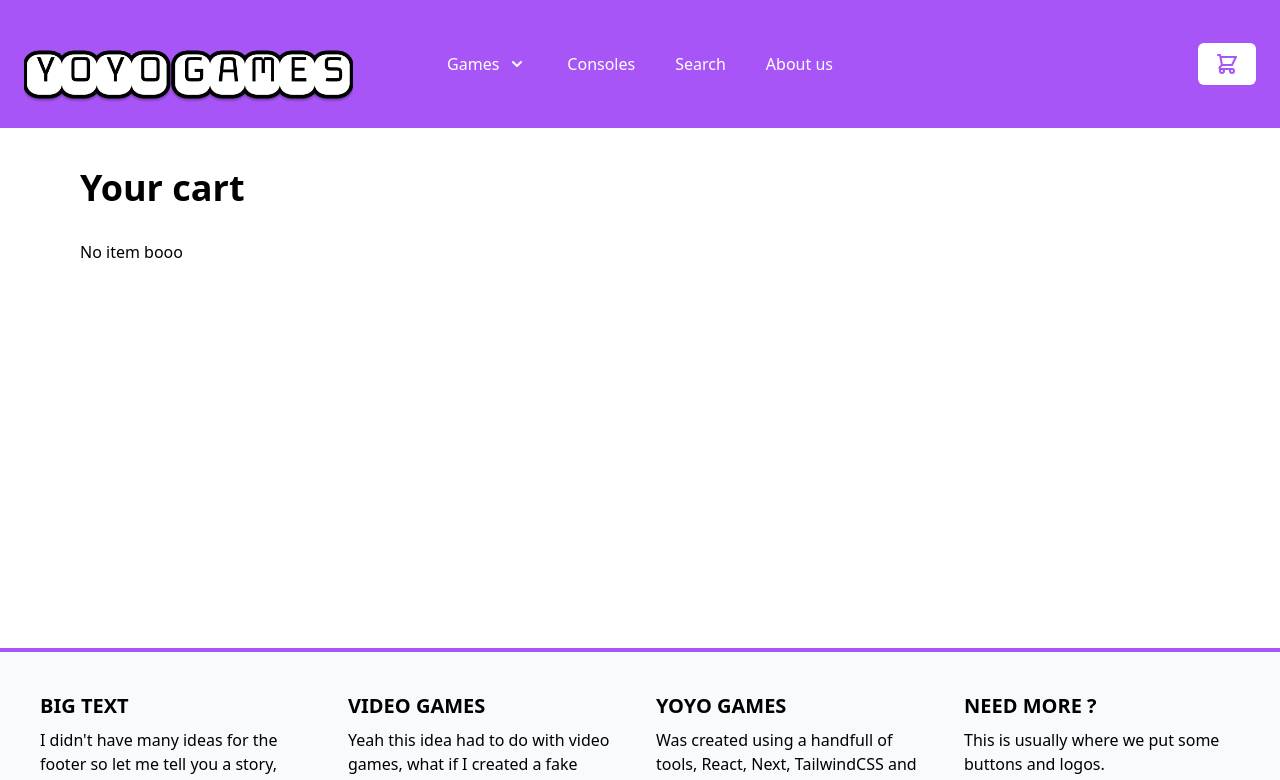
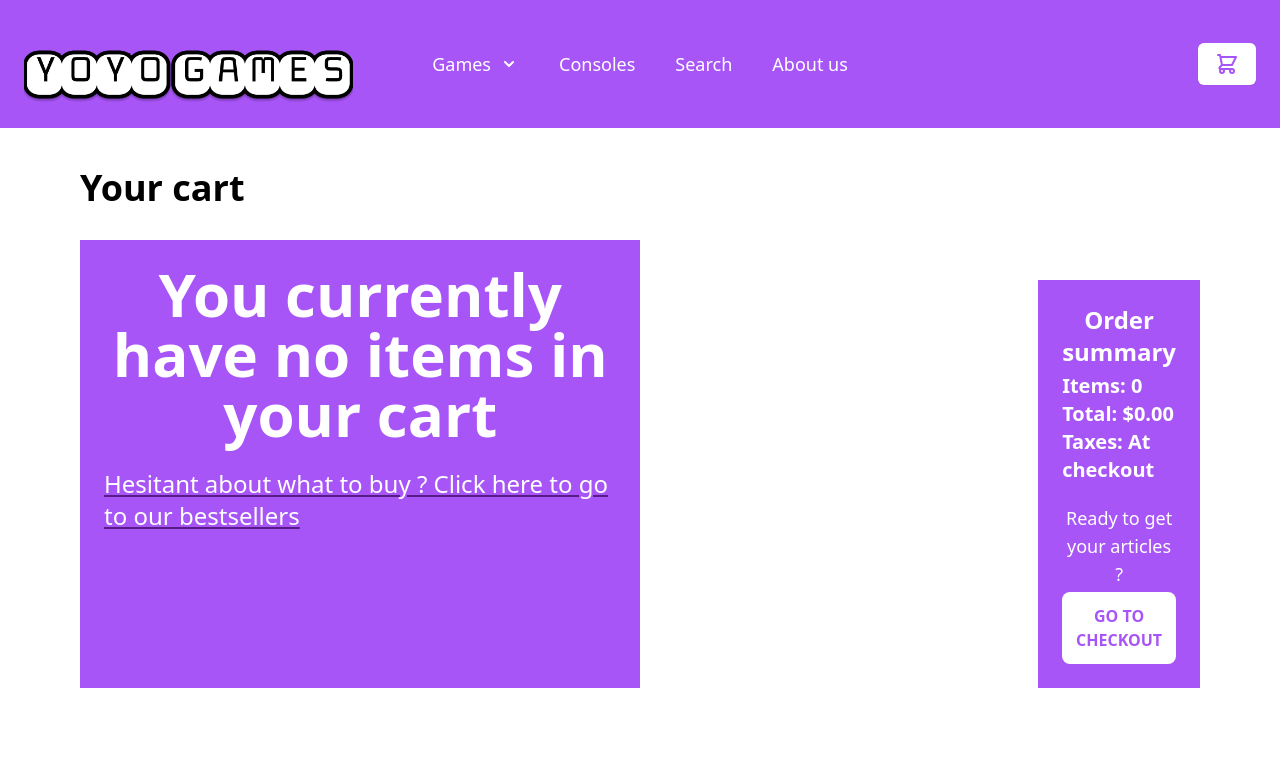
Before and after one commit to yoansj/yoyo-games, a Next.js app: page /cart in a window 1280 px wide. Shown: the top 780 px of the page. Built offline with nearby package versions, Linux system fonts and the light colour scheme.

Commit message:
[MOD] Cart page almost done missing responsive

```diff
--- a/components/AddedToCartModal.tsx
+++ b/components/AddedToCartModal.tsx
@@ -82,9 +82,8 @@ export default function AddToCartModal({
                 <button
                   type="button"
                   className="inline-flex justify-center px-4 py-2 text-sm font-medium text-white bg-purple-500 border border-transparent rounded-md hover:bg-purple-600 focus:outline-none focus-visible:ring-2 focus-visible:ring-offset-2 focus-visible:ring-purple-900"
-                  onClick={onClose}
                 >
-                  Go to the cart page
+                  <a href="/cart">Go to the cart page</a>
                 </button>
               </div>
             </div>
--- /dev/null
+++ b/components/CartItem.tsx
@@ -0,0 +1,142 @@
+import React from "react";
+import IConsole from "../types/IConsole";
+import IGame from "../types/IGame";
+import IItem from "../types/IItem";
+import Cart from "../utils/Cart";
+
+interface IProps {
+  /**
+   * Item in the cart
+   */
+  item: IItem;
+
+  /**
+   * Map index number
+   */
+  index: number;
+
+  /**
+   * Quantity of said item
+   */
+  quantity: number;
+
+  /**
+   * Reference to the cart
+   */
+  cart: Cart | undefined;
+
+  /**
+   * Function called to refresh the cart
+   */
+  refreshFunction: () => any | void | undefined;
+}
+
+export default function CartItem({
+  item,
+  index,
+  cart,
+  refreshFunction,
+  quantity,
+}: IProps) {
+  const game = item as IGame;
+  const console = item as IConsole;
+
+  const incrementItem = (index: number) => {
+    if (cart) {
+      cart.incrementItem(index);
+      refreshFunction();
+    }
+  };
+
+  const decrementItem = (index: number) => {
+    if (cart) {
+      cart.decrementItem(index);
+      refreshFunction();
+    }
+  };
+
+  const removeItemFromCart = (index: number) => {
+    if (cart) {
+      cart.deleteItemByIndex(index);
+      refreshFunction();
+    }
+  };
+
+  if (item.typehint === "game") {
+    return (
+      <div key={index} className="border border-purple-500 flex flex-row my-10">
+        <a className="max-w-xs lg:h-80" href={"games/" + item.id}>
+          <img src={item.thumbnail} />
+        </a>
+        <div className="flex flex-col w-full justify-around">
+          <div id="name-description">
+            <h1 className="text-3xl font-bold">{item.name}</h1>
+            <p className="text-xl">{game.description}</p>
+          </div>
+          <div id="stats">
+            <h2 className="text-xl">
+              For: {game.avaiableOn.map((console) => console.name + " ")}
+            </h2>
+            <h2 className="text-xl">Release date: {game.releaseDate}</h2>
+            <h2 className="text-xl">Price: {game.price} $</h2>
+          </div>
+          <div id="actions">
+            <div className="flex justify-between">
+              <div className="flex flex-row justify-around">
+                <button
+                  disabled={quantity <= 1}
+                  onClick={() => decrementItem(index)}
+                  className="bg-white p-3 rounded-xl border-2 border-red-500 hover:bg-red-600 disabled:border-gray-500 disabled:text-gray-500 disabled:hover:bg-white text-red-500"
+                >
+                  <h1 className="font-bold">-</h1>
+                </button>
+                <div className="border-2 border-black rounded-xl p-3 mx-4 text-center">
+                  <h1 className="font-bold inline-block m-2">
+                    Quantity: {quantity}
+                  </h1>
+                </div>
+                <button
+                  onClick={() => incrementItem(index)}
+                  className="bg-white p-3 rounded-xl border-2 border-green-500 hover:bg-green-600"
+                >
+                  <h1 className="text-green-500 font-bold">+</h1>
+                </button>
+              </div>
+              <div className="flex flex-row justify-around">
+                <button
+                  className="bg-purple-500 p-3 rounded-xl  hover:bg-purple-700 mr-4"
+                  onClick={() => removeItemFromCart(index)}
+                >
+                  <h1 className="text-white font-bold">Remove item</h1>
+                </button>
+                <button className="bg-purple-500 p-3 rounded-xl  hover:bg-purple-700">
+                  <a href={"games/" + item.id} className="text-white font-bold">
+                    Item page
+                  </a>
+                </button>
+              </div>
+              <div className="mr-4">
+                <h1 className="font-bold text-xl">Total price</h1>
+                <h1 className="font-bold text-3xl text-purple-500">
+                  ${(quantity * item.price).toFixed(2)}
+                </h1>
+              </div>
+            </div>
+          </div>
+        </div>
+      </div>
+    );
+  } else {
+    return (
+      <div key={index} className="border border-purple-500 flex flex-row">
+        <a className="max-w-xs h-80" href={"games/" + item.id}>
+          <img src={item.thumbnail} />
+        </a>
+        <div className="flex flex-col">
+          <h1 className="text-3xl font-bold mt-4">{item.name}</h1>
+          <h2 className="text-xl mt-4">For: {}</h2>
+        </div>
+      </div>
+    );
+  }
+}
--- a/components/Header.tsx
+++ b/components/Header.tsx
@@ -35,7 +35,7 @@ export default function Header() {
           <Popover.Group as="nav" className="hidden md:flex space-x-10">
             <Popover className="relative">
               <>
-                <Popover.Button className="group inline-flex items-center text-base text-white font-medium">
+                <Popover.Button className="group inline-flex items-center text-lg text-white font-medium">
                   <span className="text-white hover:text-slate-100">Games</span>
                   <ChevronDownIcon
                     className={"text-white ml-2 h-5 w-5"}
@@ -116,19 +116,19 @@ export default function Header() {
 
             <a
               href="#"
-              className="text-base font-medium text-white hover:text-slate-100"
+              className="text-lg font-medium text-white hover:text-slate-100"
             >
               Consoles
             </a>
             <a
               href="#"
-              className="text-base font-medium text-white hover:text-slate-100"
+              className="text-lg font-medium text-white hover:text-slate-100"
             >
               Search
             </a>
             <a
               href="/about"
-              className="text-base font-medium text-white hover:text-slate-100"
+              className="text-lg font-medium text-white hover:text-slate-100"
             >
               About us
             </a>
--- /dev/null
+++ b/components/NoItem.tsx
@@ -0,0 +1,17 @@
+import React from "react";
+
+export default function NoTitem() {
+  return (
+    <div className="bg-purple-500 p-6 flex items-center flex-col text-white">
+      <h1 className=" text-6xl font-extrabold text-center mb-6">
+        You currently have no items in your cart
+      </h1>
+      <a
+        href="/best-sellers"
+        className="text-2xl underline underline-offset-2 decoration-purple-900 decoration-2"
+      >
+        Hesitant about what to buy ? Click here to go to our bestsellers
+      </a>
+    </div>
+  );
+}
--- a/data/games.ts
+++ b/data/games.ts
@@ -34,7 +34,7 @@ const games: Array<IGame> = [
     releaseDate: "Already released",
     stars: 5,
     thumbnail:
-      "https://culturedvultures.com/wp-content/uploads/2021/02/Rift-Apart-Box-Art.jpg",
+      "https://media.direct.playstation.com/is/image/sierialto/ps5-ratchet-clank-rift-apart-game-box-front?$Background_Large$",
     id: "g4me-rat-ps5",
     typehint: "game",
   },
@@ -55,7 +55,7 @@ const games: Array<IGame> = [
     releaseDate: "Already released",
     stars: 4,
     thumbnail:
-      "https://media.direct.playstation.com/is/image/sierialto/returnal-ps5-game-box-front",
+      "https://media.direct.playstation.com/is/image/sierialto/returnal-ps5-game-box-front?$Background_Large$",
     id: "g4me-ret-ps5",
     typehint: "game",
   },
--- a/pages/cart/index.tsx
+++ b/pages/cart/index.tsx
@@ -4,8 +4,8 @@ import Footer from "../../components/Footer";
 import Header from "../../components/Header";
 import { useEffect, useMemo, useState } from "react";
 import Cart from "../../utils/Cart";
-import IGame from "../../types/IGame";
-import IConsole from "../../types/IConsole";
+import NoTitem from "../../components/NoItem";
+import CartItem from "../../components/CartItem";
 
 export default function CartPage() {
   const [cart, setCart] = useState<Cart>();
@@ -23,19 +23,7 @@ export default function CartPage() {
     return [];
   }, [cart, refresh]);
 
-  const incrementItem = (index: number) => {
-    if (cart) {
-      cart.incrementItem(index);
-      setRefresh((r) => !r);
-    }
-  };
-
-  const decrementItem = (index: number) => {
-    if (cart) {
-      cart.decrementItem(index);
-      setRefresh((r) => !r);
-    }
-  };
+  const refreshFunction = () => setRefresh((r) => !r);
 
   return (
     <div className="w-full">
@@ -56,89 +44,45 @@ export default function CartPage() {
       <Header />
       <main className="flex flex-col my-10 mx-20 mb-96">
         <h1 className="text-4xl font-bold max-w-4xl mb-8">Your cart</h1>
-        <div>
-          {cartItems.map(([quantity, item], i) => {
-            const game = item as IGame;
-            const console = item as IConsole;
-            if (item.typehint === "game") {
-              return (
-                <div key={i} className="border border-purple-500 flex flex-row">
-                  <a className="max-w-xs lg:h-80" href={"games/" + item.id}>
-                    <img src={item.thumbnail} />
-                  </a>
-                  <div className="flex flex-col w-full justify-around">
-                    <div id="name-description">
-                      <h1 className="text-3xl font-bold">{item.name}</h1>
-                      <p className="text-xl">{game.description}</p>
-                    </div>
-                    <div id="stats">
-                      <h2 className="text-xl">
-                        For:{" "}
-                        {game.avaiableOn.map((console) => console.name + " ")}
-                      </h2>
-                      <h2 className="text-xl">
-                        Release date: {game.releaseDate}
-                      </h2>
-                      <h2 className="text-xl">Price: {game.price} $</h2>
-                    </div>
-                    <div id="actions">
-                      <div className="flex justify-between">
-                        <div className="flex flex-row justify-around">
-                          <button
-                            disabled={quantity <= 1}
-                            onClick={() => decrementItem(i)}
-                            className="bg-white p-3 rounded-xl border-2 border-red-500 hover:bg-red-600 disabled:border-gray-500 disabled:text-gray-500 disabled:hover:bg-white text-red-500"
-                          >
-                            <h1 className="font-bold">-</h1>
-                          </button>
-                          <div className="border-2 border-black rounded-xl p-3 mx-4 text-center">
-                            <h1 className="font-bold inline-block m-2">
-                              Quantity: {quantity}
-                            </h1>
-                          </div>
-                          <button
-                            onClick={() => incrementItem(i)}
-                            className="bg-white p-3 rounded-xl border-2 border-green-500 hover:bg-green-600"
-                          >
-                            <h1 className="text-green-500 font-bold">+</h1>
-                          </button>
-                        </div>
-                        <div className="flex flex-row justify-around">
-                          <button className="bg-purple-500 p-3 rounded-xl shadow-lg shadow-purple-800 hover:bg-purple-700 mr-4">
-                            <h1 className="text-white font-bold">
-                              Remove item
-                            </h1>
-                          </button>
-                          <button className="bg-purple-500 p-3 rounded-xl shadow-lg shadow-purple-800 hover:bg-purple-700">
-                            <h1 className="text-white font-bold">Item page</h1>
-                          </button>
-                        </div>
-                        <div className="mr-4">
-                          <h1 className="font-bold text-xl">Total price</h1>
-                          <h1 className="font-bold text-3xl text-purple-500">
-                            {(quantity * item.price).toFixed(2)} $
-                          </h1>
-                        </div>
-                      </div>
-                    </div>
-                  </div>
-                </div>
-              );
-            } else {
-              return (
-                <div key={i} className="border border-purple-500 flex flex-row">
-                  <a className="max-w-xs h-80" href={"games/" + item.id}>
-                    <img src={item.thumbnail} />
-                  </a>
-                  <div className="flex flex-col">
-                    <h1 className="text-3xl font-bold mt-4">{item.name}</h1>
-                    <h2 className="text-xl mt-4">For: {}</h2>
-                  </div>
-                </div>
-              );
-            }
-          })}
-          {cartItems.length === 0 ? <div>No item booo</div> : []}
+        <div className="flex flex-row">
+          {cartItems.length === 0 ? <NoTitem /> : []}
+          <div className="w-[75%]">
+            {cartItems.map(([quantity, item], i) => (
+              <CartItem
+                index={i}
+                quantity={quantity}
+                item={item}
+                refreshFunction={refreshFunction}
+                cart={cart}
+              />
+            ))}
+          </div>
+          <div className="ml-10 w-[25%] mt-10">
+            <div className="bg-purple-500 p-6 flex flex-col text-white">
+              <h1 className=" text-2xl font-extrabold mb-1 text-center">
+                Order summary
+              </h1>
+              <h2 className=" text-xl font-extrabold">
+                Items: {cartItems.length}
+              </h2>
+              <h2 className=" text-xl font-extrabold">
+                Total: $
+                {cartItems
+                  .map(([q, i]) => i.price * q)
+                  .reduce((a, b) => a + b, 0)
+                  .toFixed(2)}{" "}
+              </h2>
+              <h2 className=" text-xl font-extrabold">Taxes: At checkout</h2>
+              <p className=" text-lg text-center mt-5">
+                Ready to get your articles ?
+              </p>
+              <button className="bg-white rounded-lg  hover:bg-slate-300 mt-1 p-3">
+                <a href={"games/"} className="text-purple-500 font-bold">
+                  GO TO CHECKOUT
+                </a>
+              </button>
+            </div>
+          </div>
         </div>
       </main>
       <Footer />
--- a/styles/globals.css
+++ b/styles/globals.css
@@ -9,17 +9,19 @@
 
 /* Track */
 ::-webkit-scrollbar-track {
-  background: #ffffff;
+  --tw-border-opacity: 1;
+  background-color: rgb(168 85 247 / var(--tw-border-opacity));
 }
 
 /* Handle */
 ::-webkit-scrollbar-thumb {
-  background: rgb(173, 15, 200);
+  background-color: rgb(106, 52, 156);
+
 }
 
 /* Handle on hover */
 ::-webkit-scrollbar-thumb:hover {
-  background: rgb(110, 4, 129);
+  background-color: rgb(73, 37, 107);
 }
 
 .hidden-scrollbar::-webkit-scrollbar {
```
Also changed, not shown: pages/404.tsx (added, +40 -0 lines), utils/Cart.ts (+11 -0 lines).
